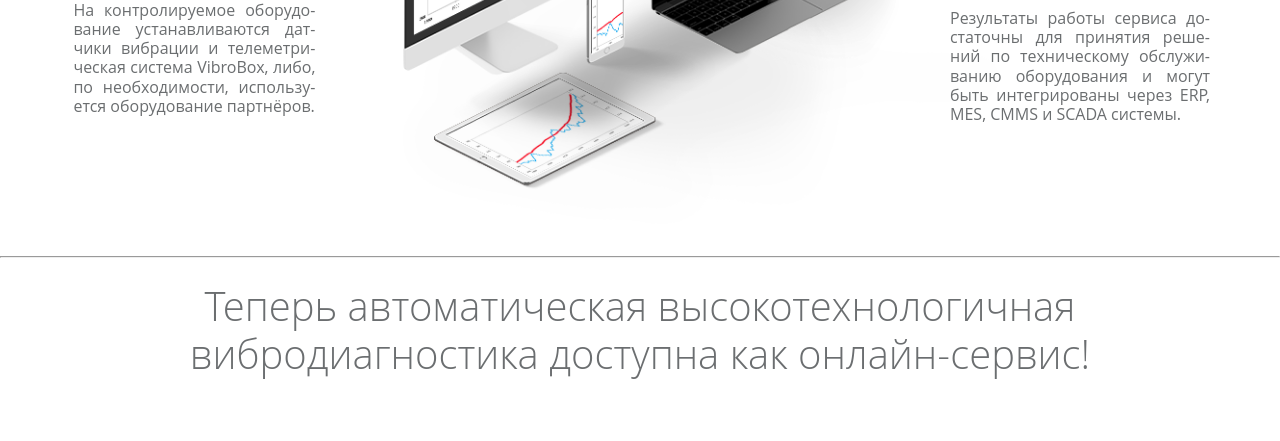
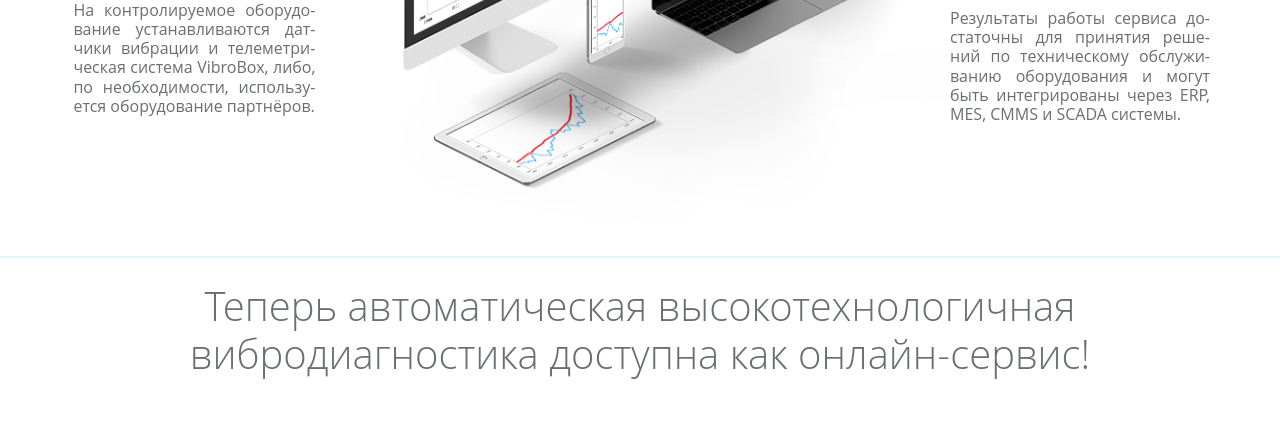
Before and after one commit to biodranik/phaina, a PHP site: page / in a window 1280 px wide. Shown: the part 1427-1868 px from the top of the page. Run offline with PHP 8.4, Linux system fonts and the light colour scheme; style sheets or scripts are compiled from the project's sources.

Commit message:
styles for section separator on index page.

```diff
--- a/scss/index/_index.scss
+++ b/scss/index/_index.scss
@@ -25,3 +25,8 @@
     }
   }
 }
+
+.separator {
+  border: 1px solid $logoColor;
+  opacity: 0.1;
+}
--- a/www/index.php
+++ b/www/index.php
@@ -89,7 +89,7 @@
     </div>
   </section>
 
-  <hr/>
+  <hr class="separator" />
 
   <section class="section plus">
     <h2 class="title-index__second"><?= T("plusTitle") ?></h2>
```
Also changed, not shown: scss/index/_plus.scss (line endings or trailing spaces).
